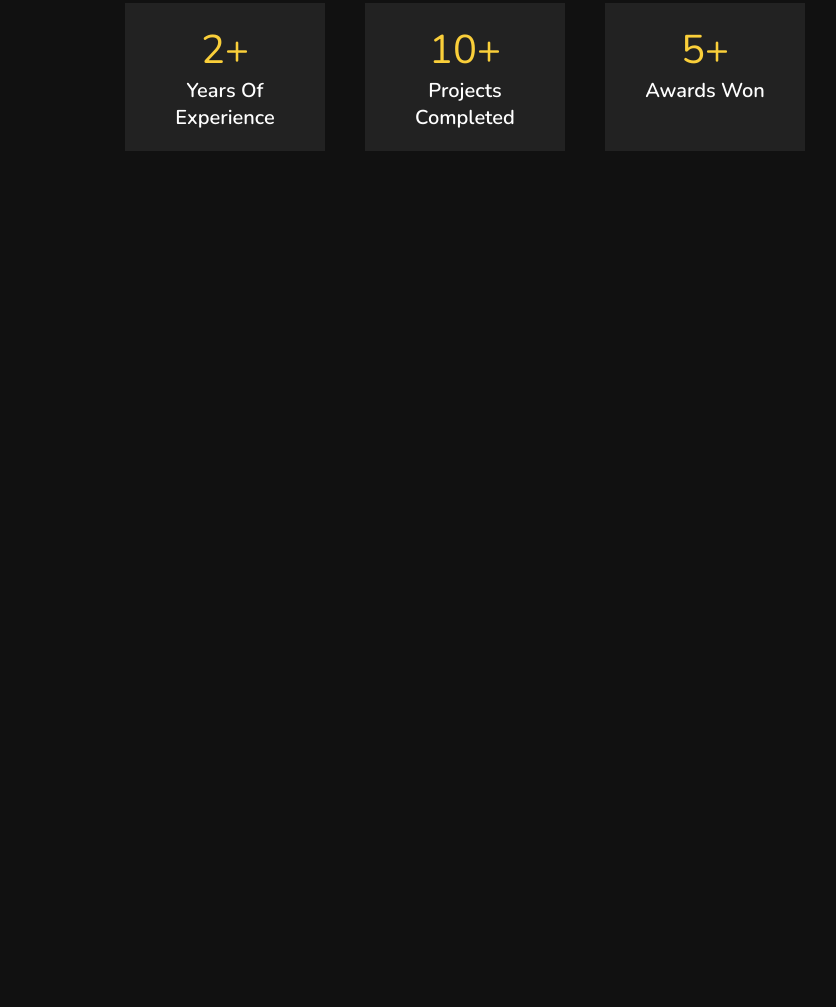
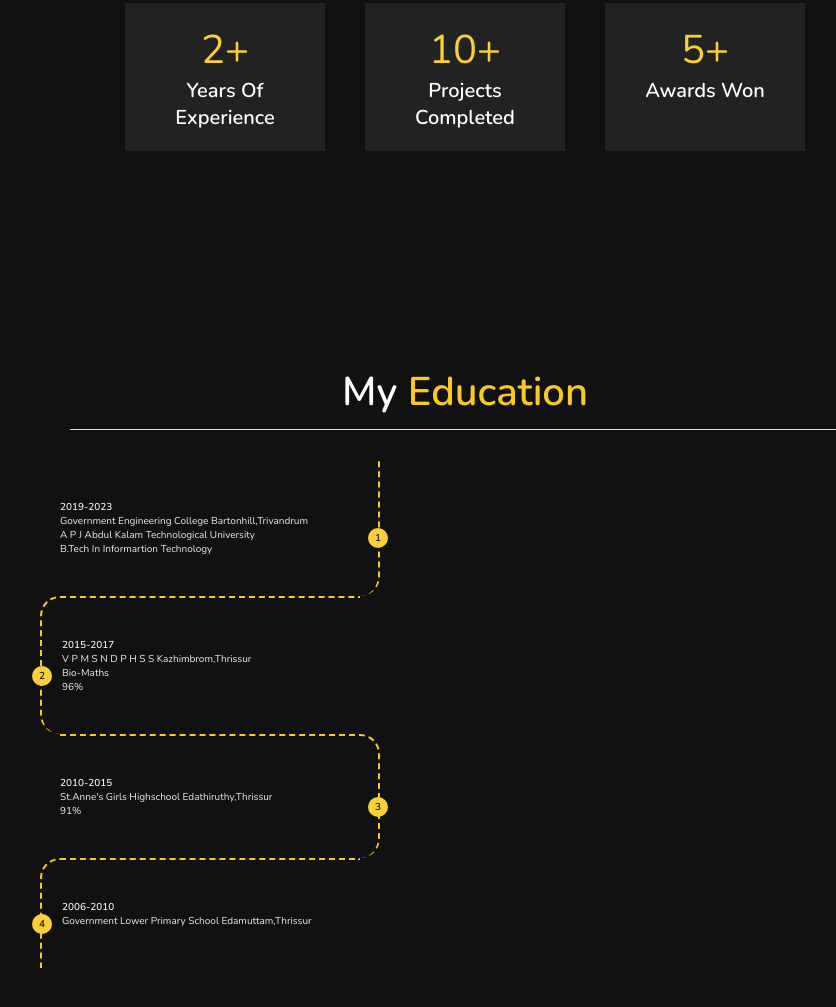
Before and after one commit to Risvana9055/Portfolio, a plain HTML site: page index.html in a window 1280 px wide. Shown: the part 1255-2262 px from the top of the page, without its empty margins (350-1186 px from the left). Before the commit the page ends 1600 px from the top, so only its background shows below. Drawn offline with nearby package versions, Linux system fonts and the light colour scheme.

Commit message:
education session added

```diff
--- a/index.html
+++ b/index.html
@@ -93,6 +93,50 @@
    </div>
 </section>
 <!-- End of About section -->
+<!-- Education section -->
+  <section class="education" id="education">
+  <h1 class="heading">my<span> education</span></h1>
+  <div class="education-center">
+    <!-- single item -->
+    <article class="education-item">
+      <h4>2019-2023</h4>
+      <p>Government engineering college bartonhill,Trivandrum<br>A P J Abdul kalam technological university<br>B.Tech in Informartion Technology</p>
+      <span class="number">
+         1
+      </span>
+    </article>
+    <!-- end of single item -->
+    <!-- single item -->
+    <article class="education-item">
+      <h4>2015-2017</h4>
+      <p>V P M S N D P H S S Kazhimbrom,Thrissur<br>Bio-Maths<br>96%</p>
+      <span class="number">
+        2
+      </span>
+    </article>
+    <!-- end of single item -->
+    <!-- single item -->
+    <article class="education-item">
+      <h4>2010-2015</h4>
+      <p>St.Anne's girls highschool Edathiruthy,Thrissur <br>91%</p>
+      <span class="number">
+        3
+      </span>
+    </article>
+    <!-- end of single item -->
+    <!-- single item -->
+    <article class="education-item">
+      <h4>2006-2010</h4>
+      <p>Government lower primary school Edamuttam,Thrissur</p>
+      <span class="number">
+        4
+      </span>
+    </article>
+    <!-- end of single item -->
+  </div>
+
+  </section>
+<!--End of  Education section -->
 <!-- jquery cdn link -->
 <script src="https://cdnjs.cloudflare.com/ajax/libs/jquery/3.6.0/jquery.min.js"></script>
 <!-- custom js file link -->
--- a/style.css
+++ b/style.css
@@ -21,7 +21,7 @@
     --clr-grey-2:#333;
     --transition: all 0.3s linear;
   --spacing: 0.25rem;
-  --radius: 0.5rem;
+
 
 }
  *{
@@ -270,8 +270,66 @@ header .navbar ul li a:hover{
   color:var(--clr-white-1);
 
 }
-
-
+.education-center{
+  width: 80%;
+  max-width: 40rem;
+  padding:3rem ;
+}
+.education-item{
+  border-top:  2px dashed var(--yellow-clr-1);
+  margin: 0;
+  padding:4rem 2rem;
+  position:relative;
+}
+.education h4{
+  margin-bottom: 0;
+  color: var(--clr-white-2);
+}
+.education p{
+  margin-bottom: 0;
+  color: var(--clr-white-2);
+}
+.education-item:nth-child(even){
+  border-left:  2px dashed var(--yellow-clr-1);
+  border-top-left-radius:2rem;
+  border-bottom-left-radius:2rem;
+  margin-right: 2rem;
+  padding-right: 0;
+}
+.education-item:nth-child(odd){
+  border-right:  2px dashed var(--yellow-clr-1);
+  border-top-right-radius:2rem;
+  border-bottom-right-radius:2rem;
+   margin-left: 2rem;
+  padding-left: 0;
+}
+.education-item:first-child{
+  border-top: 0;
+  border-top-right-radius: 0;
+}
+.education-item:last-child{
+  border-bottom-left-radius: 0;
+}
+.number{
+  color:var(--clr-black-1);
+  position: absolute;
+  top:50%;
+  transform:translate(-50% -50%);
+  margin-bottom: 0;
+  background: var(--yellow-clr-2);
+  width:2rem;
+  height:2rem;
+  border-radius: 50%;
+  display: grid;
+  place-items: center;
+  font-weight: bold;
+}
+.education-item:nth-child(even) .number{
+   left: -10px;
+}
+.education-item:nth-child(odd) .number{
+   right: -10px;
+}
 
 
 
@@ -331,5 +389,10 @@ header .navbar ul li a:hover{
    header{
       width: 100vw;
    }
-
+   .heading{
+     margin: 0 3rem;
+   }
+   .about .row .counter .box{
+     width:100%;
+   }
  }
```
